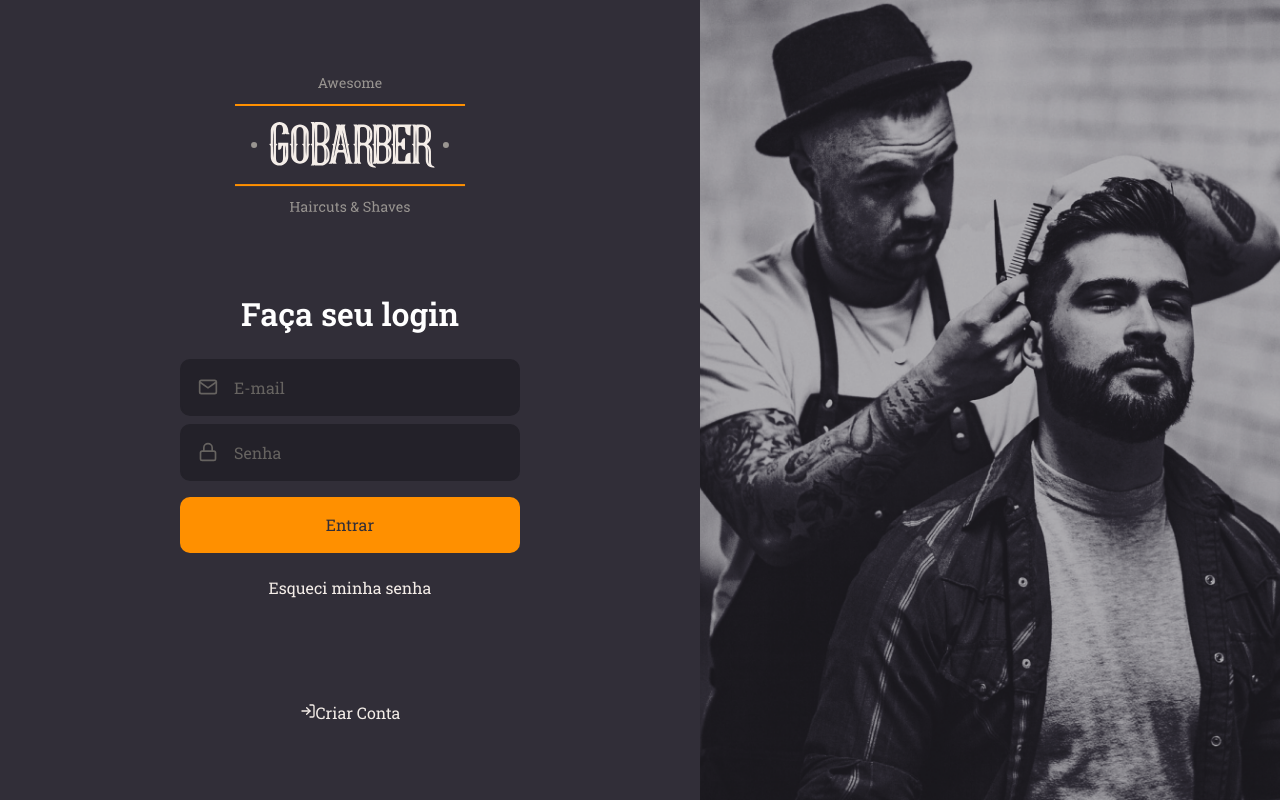
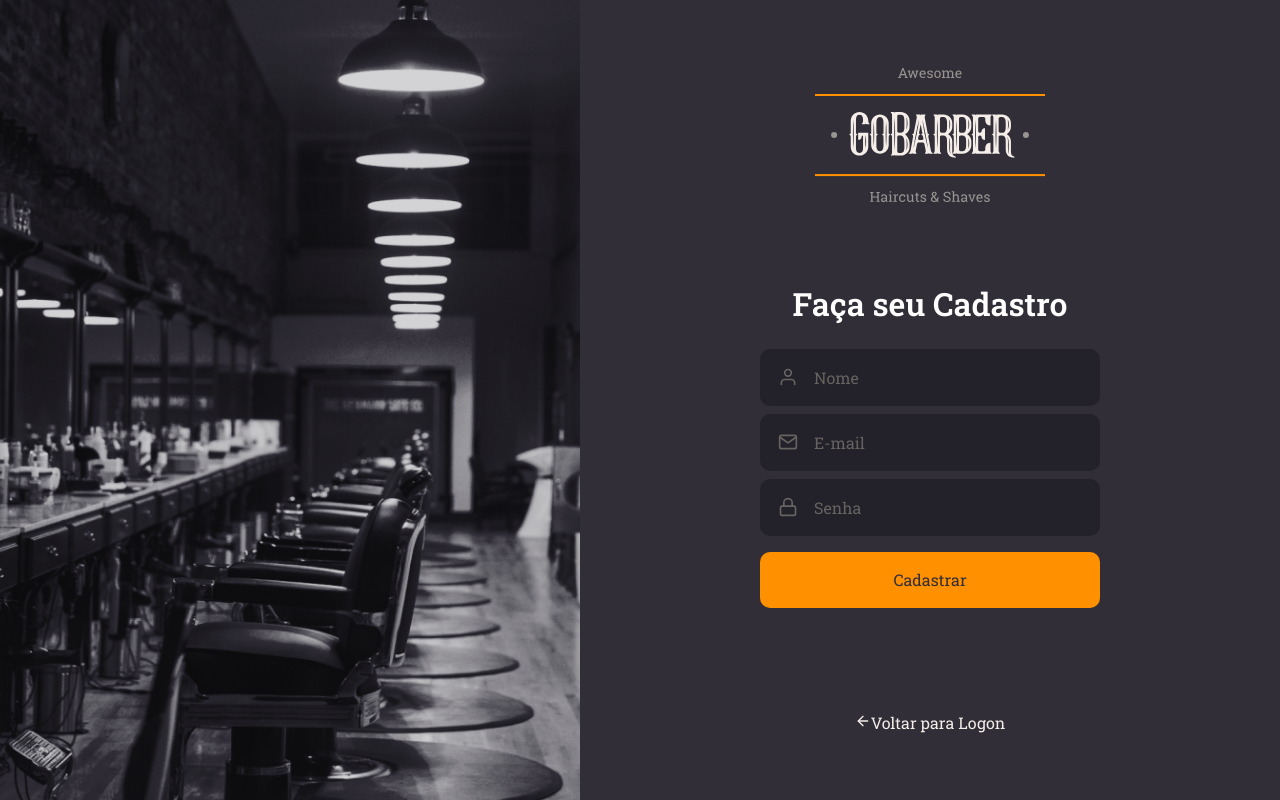
Before and after one commit to HerbertSSampaio/Go-Barber-ReactJS, a React (Create React App) app: page / in a window 1280 px wide. Built offline with nearby package versions, Linux system fonts and the light colour scheme.

Commit message:
Feature:  Page SignUp

```diff
--- a/src/App.tsx
+++ b/src/App.tsx
@@ -1,12 +1,12 @@
 /* eslint-disable no-use-before-define */
 import React from 'react';
 
-import SignIn from './pages/SignIn';
+import SignUp from './pages/SignUp';
 import GlobalStyle from './styles/global';
 
 const App: React.FC = () => (
   <>
-    <SignIn />
+    <SignUp />
     <GlobalStyle />
   </>
 );
--- /dev/null
+++ b/src/pages/SignUp/index.tsx
@@ -0,0 +1,34 @@
+import React from 'react';
+import { FiArrowLeft, FiMail, FiUser, FiLock } from 'react-icons/fi';
+import logoImg from '../../assets/logo.svg';
+import Input from '../../components/Input';
+import Button from '../../components/Button';
+
+import { Container, Content, Background } from './styles';
+
+const SignUp: React.FC = () => (
+  <Container>
+    <Background />
+    <Content>
+      <img src={logoImg} alt="GoBarber" />
+      <form>
+        <h1>Faça seu Cadastro</h1>
+        <Input name="name" icon={FiUser} placeholder="Nome" />
+        <Input name="name" icon={FiMail} placeholder="E-mail" />
+        <Input
+          name="password"
+          icon={FiLock}
+          type="password"
+          placeholder="Senha"
+        />
+        <Button type="submit">Cadastrar</Button>
+      </form>
+      <a href="login">
+        <FiArrowLeft />
+        Voltar para Logon
+      </a>
+    </Content>
+  </Container>
+);
+
+export default SignUp;
--- /dev/null
+++ b/src/pages/SignUp/styles.tsx
@@ -0,0 +1,67 @@
+import styled from 'styled-components';
+import { shade } from 'polished';
+import signUpBackgroundImg from '../../assets/sign-up-background.png';
+
+export const Container = styled.div`
+  height: 100vh;
+
+  display: flex;
+  align-items: stretch;
+`;
+
+export const Content = styled.div`
+  display: flex;
+  flex-direction: column;
+  align-items: center;
+
+  place-content: center;
+
+  width: 100%;
+  max-width: 700px;
+
+  form {
+    margin: 80px 0;
+    width: 340px;
+    text-align: center;
+  }
+
+  h1 {
+    margin-bottom: 24px;
+  }
+
+  a {
+    color: #f4ede8;
+    display: block;
+    margin-top: 24px;
+    text-decoration: none;
+    transition: color o.2s;
+
+    &:hover {
+      color: ${shade(0.2, '#f4ede8')};
+    }
+
+    > a {
+      color: #ff9000;
+      display: block;
+      margin-top: 24px;
+      text-decoration: none;
+      transition: color o.2s;
+      display: flex;
+      align-items: center;
+
+      svg {
+        margin-right: 16px;
+      }
+
+      &:hover {
+        color: ${shade(0.2, '#ff9000')};
+      }
+    }
+  }
+`;
+
+export const Background = styled.div`
+  flex: 1;
+  background: url(${signUpBackgroundImg}) no-repeat center;
+  background-size: cover;
+`;
```
Also changed, not shown: src/assets/sign-up-background.png (added).
